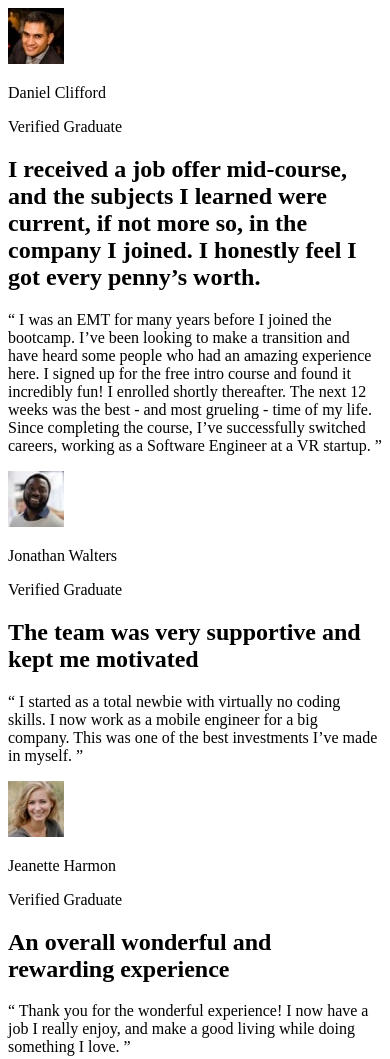
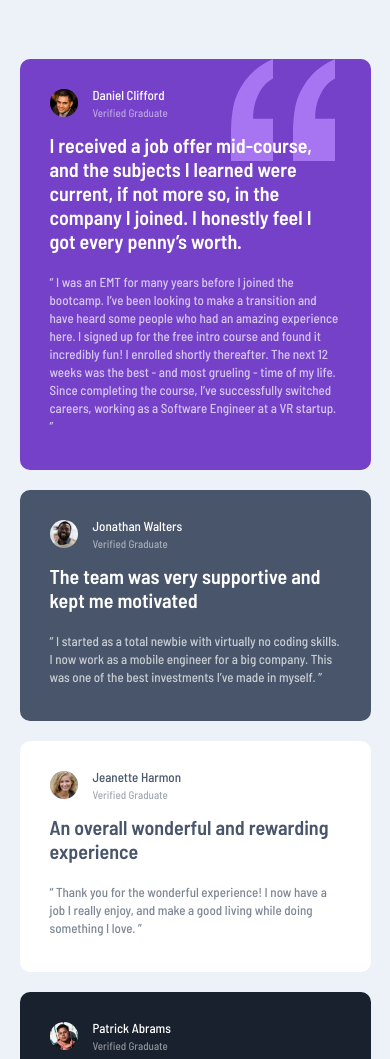
Before and after one commit to jacobntran/testimonials-grid-section, a plain HTML site: page index.html in a window 390 px wide. Shown: the top 1059 px of the page. Drawn offline with Linux system fonts and the light colour scheme.

Commit message:
completed mobile version

```diff
--- a/index.html
+++ b/index.html
@@ -12,13 +12,126 @@
       href="./images/favicon-32x32.png"
     />
 
+    <link rel="preconnect" href="https://fonts.gstatic.com" />
+    <link
+      href="https://fonts.googleapis.com/css2?family=Barlow+Semi+Condensed:wght@500;600&display=swap"
+      rel="stylesheet"
+    />
+
     <title>Frontend Mentor | [Challenge Name Here]</title>
 
     <!-- Feel free to remove these styles or customise in your own stylesheet 👍 -->
     <style>
+      * {
+        margin: 0;
+        padding: 0;
+        box-sizing: border-box;
+      }
+
+      html {
+        font-size: 62.5%;
+      }
+
+      body {
+        font-family: "Barlow Semi Condensed", sans-serif;
+        background-color: hsl(210, 46%, 95%);
+      }
+
+      /* =============
+        TYPOGRAPHY
+      ============ */
+
+      .grid-item__author-name {
+        font-size: 1.3rem;
+        font-weight: 500;
+        line-height: 1em;
+        margin-bottom: 0.4em;
+      }
+
+      .grid-item__author-status {
+        font-size: 1.1rem;
+        font-weight: 500;
+        line-height: 1em;
+        opacity: 0.5;
+      }
+
+      .grid-item__highlight {
+        font-size: 2rem;
+        font-weight: 600;
+        line-height: auto;
+        margin-bottom: 1em;
+        position: relative;
+        z-index: 2;
+      }
+
+      .grid-item__quote {
+        font-size: 1.3rem;
+        font-weight: 500;
+        line-height: 1.385em;
+        opacity: 0.7;
+      }
+
+      /* =============
+        LAYOUT
+      ============ */
+      main {
+        display: grid;
+        row-gap: 2rem;
+        margin: 15% 5%;
+      }
+
+      .grid-item__quote-img {
+        position: absolute;
+        right: 10%;
+        top: 0;
+        z-index: 0;
+      }
+
+      .grid-item__author {
+        display: flex;
+        margin-bottom: 1.5rem;
+      }
+
+      .grid-item__author-image {
+        width: 2.8rem;
+        height: 2.8rem;
+        border-radius: 50%;
+      }
+
+      .grid-item__author-text {
+        margin-left: 1.5rem;
+      }
+
+      .grid-item {
+        padding: 3rem 3rem 3.5rem 3rem;
+        border-radius: 1em;
+      }
+
+      .grid-item--bg-purple {
+        background-color: hsl(263, 55%, 52%);
+        color: hsl(0, 0%, 100%);
+        position: relative;
+      }
+
+      .grid-item--bg-gray-blue {
+        background-color: hsl(217, 19%, 35%);
+        color: hsl(0, 0%, 100%);
+      }
+
+      .grid-item--bg-white {
+        background-color: hsl(0, 0%, 100%);
+        color: hsl(217, 19%, 35%);
+      }
+
+      .grid-item--bg-black-blue {
+        background-color: hsl(219, 29%, 14%);
+        color: hsl(0, 0%, 100%);
+      }
+
       .attribution {
-        font-size: 11px;
+        font-size: 1.1rem;
         text-align: center;
+        margin-bottom: 2.5em;
       }
       .attribution a {
         color: hsl(228, 45%, 44%);
@@ -28,14 +141,21 @@
   <body>
     <main>
       <div class="grid-item grid-item--bg-purple">
+        <img
+          src="./images/bg-pattern-quotation.svg"
+          alt="quote decoration image"
+          class="grid-item__quote-img"
+        />
         <div class="grid-item__author">
           <img
             src="./images/image-daniel.jpg"
             alt="daniel clifford profile image"
             class="grid-item__author-image"
           />
+          <div class="grid-item__author-text">
             <p class="grid-item__author-name">Daniel Clifford</p>
             <p class="grid-item__author-status">Verified Graduate</p>
+          </div>
         </div>
         <h2 class="grid-item__highlight">
           I received a job offer mid-course, and the subjects I learned were
@@ -59,8 +179,10 @@
             alt="jonathan walters profile picture"
             class="grid-item__author-image"
           />
+          <div class="grid-item__author-text">
             <p class="grid-item__author-name">Jonathan Walters</p>
             <p class="grid-item__author-status">Verified Graduate</p>
+          </div>
         </div>
         <h2 class="grid-item__highlight">
           The team was very supportive and kept me motivated
@@ -78,8 +200,10 @@
             alt="jeanette harmon profile picture"
             class="grid-item__author-image"
           />
+          <div class="grid-item__author-text">
             <p class="grid-item__author-name">Jeanette Harmon</p>
             <p class="grid-item__author-status">Verified Graduate</p>
+          </div>
         </div>
         <h2 class="grid-item__highlight">
           An overall wonderful and rewarding experience
@@ -96,8 +220,10 @@
             alt="patrick abrams profile picture"
             class="grid-item__author-image"
           />
+          <div class="grid-item__author-text">
             <p class="grid-item__author-name">Patrick Abrams</p>
             <p class="grid-item__author-status">Verified Graduate</p>
+          </div>
         </div>
         <h2 class="grid-item__highlight">
           Awesome teaching support from TAs who did the bootcamp themselves.
@@ -120,8 +246,10 @@
             alt="kira whittle profile picture"
             class="grid-item__author-image"
           />
+          <div class="grid-item__author-text">
             <p class="grid-item__author-name">Kira Whittle</p>
             <p class="grid-item__author-status">Verified Graduate</p>
+          </div>
         </div>
         <h2 class="grid-item__highlight">
           Such a life-changing experience. Highly recommended!
@@ -146,7 +274,7 @@
       Challenge by
       <a href="https://www.frontendmentor.io?ref=challenge" target="_blank"
         >Frontend Mentor</a
-      >. Coded by <a href="#">Your Name Here</a>.
+      >. Coded by <a href="https://github.com/jacobntran">Jacob Tran</a>.
     </div>
   </body>
 </html>
```
Lines whose indentation alone changed are shown as unchanged.
